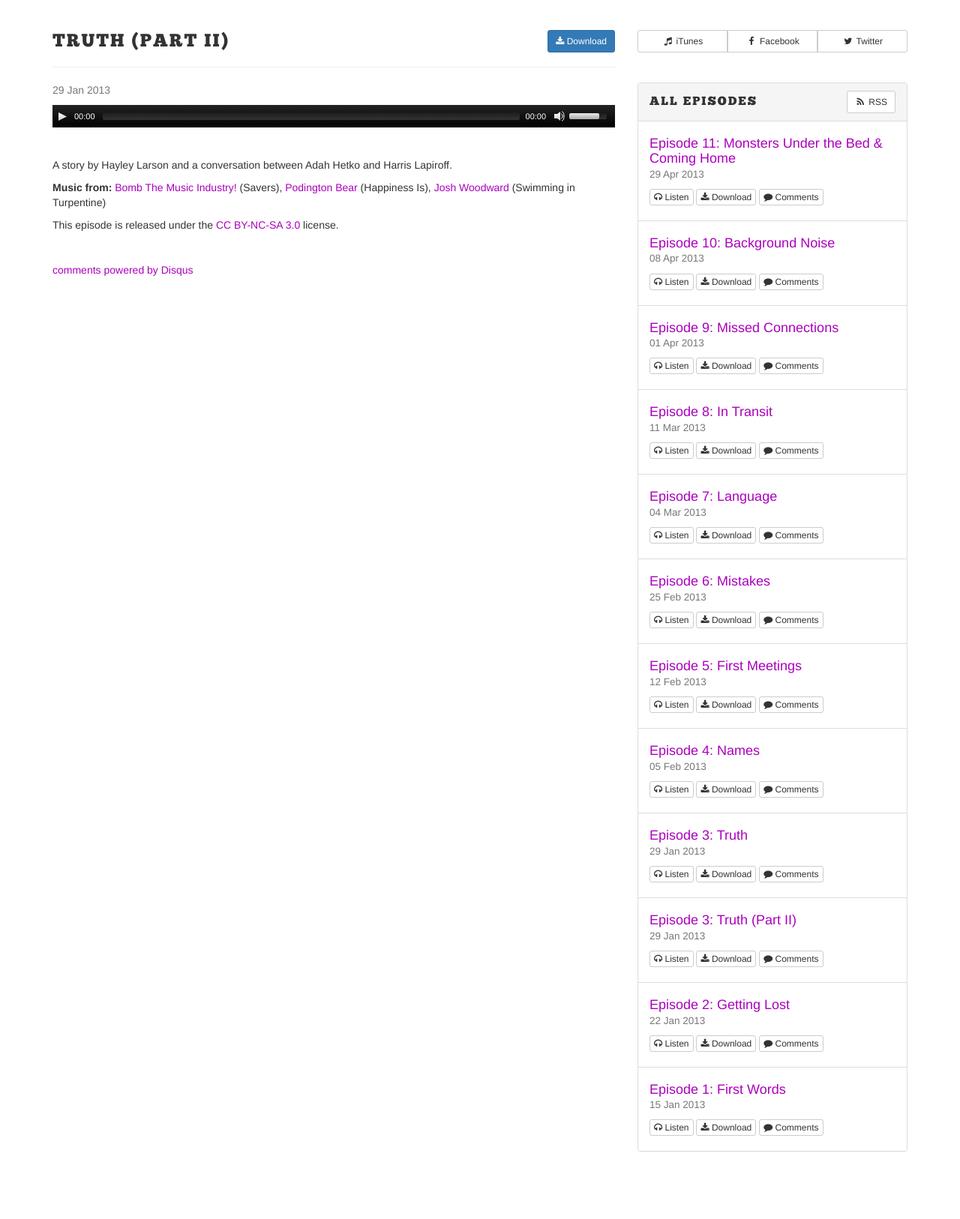
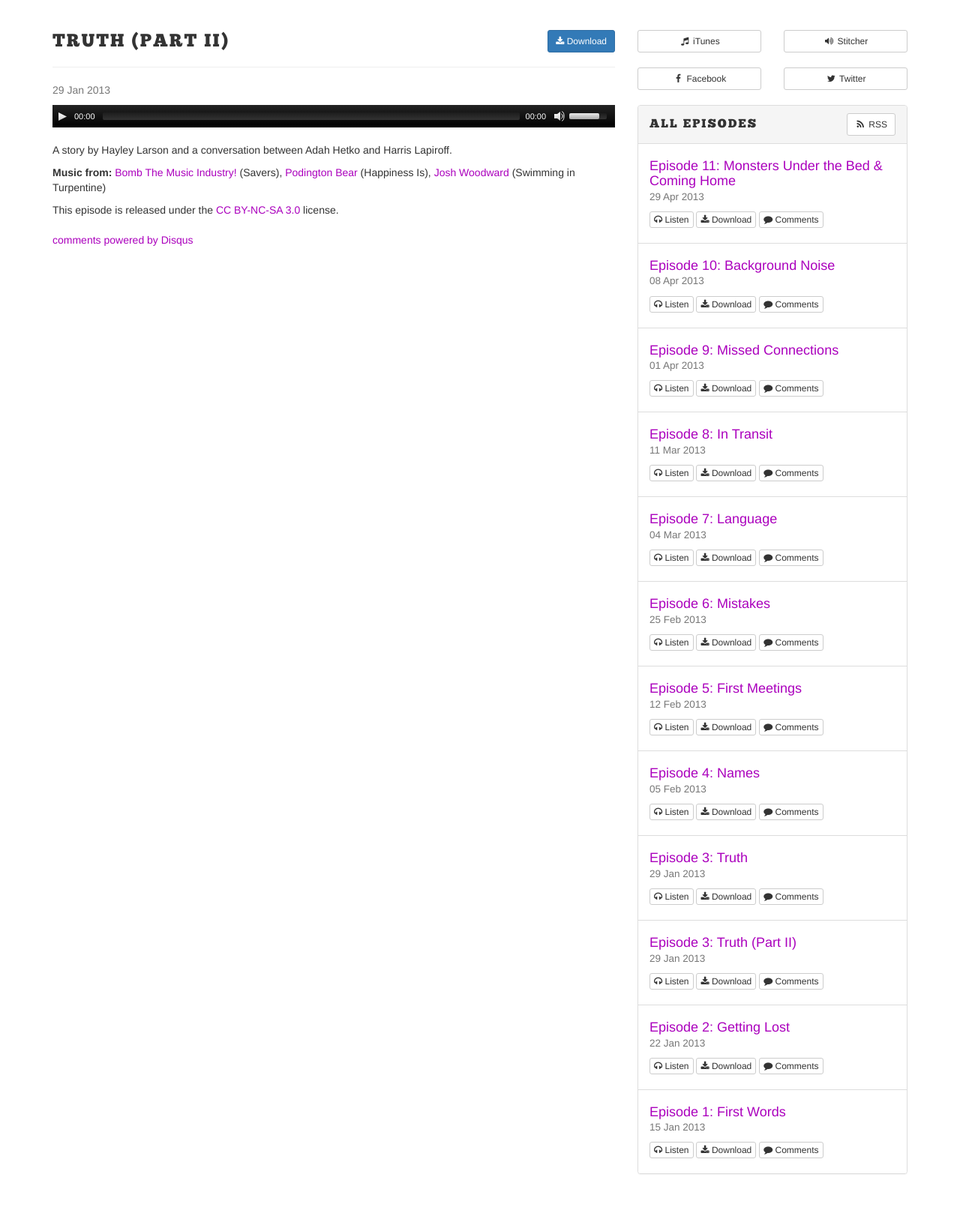
Before and after one commit to secondpage/secondpage, a Jekyll site: the page built from _posts/2013-01-29-truth-live.md, in a window 1280 px wide. Shown: the part 410-2036 px from the top of the page at 75% size. Built offline with Jekyll 4.4.1, drawn with Linux system fonts in a browser that asks for light colours; nearby versions of some CDN libraries; comment, search, counter and statistics services are not loaded.

Commit message:
No more compass. Added correct links to iTunes and stitcher.

```diff
--- a/Gemfile
+++ b/Gemfile
@@ -1,4 +1,3 @@
 source 'https://rubygems.org'
 
-gem 'compass'
 gem 'github-pages'
--- a/_layouts/two-col.html
+++ b/_layouts/two-col.html
@@ -7,15 +7,18 @@ layout: default
 		{{ content }}
 	</div>
 	<div class="col-sm-4">
-		<div class="btn-group btn-group-justified margin-trailer">
-			<div class="btn-group">
-				<a class="btn btn-sm btn-default" href="https://itunes.apple.com/us/podcast/the-second-page/id597315172?mt=2"><i class="fa fa-fw fa-music"></i> iTunes</a>
+		<div class="row">
+			<div class="col-md-6 margin-trailer">
+				<a class="btn btn-sm btn-block btn-default" href="https://itunes.apple.com/us/podcast/the-second-page/id971895818?mt=2"><i class="fa fa-fw fa-music"></i> iTunes</a>
 			</div>
-			<div class="btn-group">
-				<a class="btn btn-sm btn-default" href="http://facebook.com/secondpagestories"><i class="fa fa-fw fa-facebook"></i> Facebook</a>
+			<div class="col-md-6 margin-trailer">
+				<a class="btn btn-sm btn-block btn-default" href="http://www.stitcher.com/s?fid=62228&refid=stpr"><i class="fa fa-fw fa-volume-up"></i> Stitcher</a>
 			</div>
-			<div class="btn-group">
-				<a class="btn btn-sm btn-default" href="http://twitter.com/thesecondpage"><i class="fa fa-fw fa-twitter"></i> Twitter</a>
+			<div class="col-md-6 margin-trailer">
+				<a class="btn btn-sm btn-block btn-default" href="http://facebook.com/secondpagestories"><i class="fa fa-fw fa-facebook"></i> Facebook</a>
+			</div>
+			<div class="col-md-6 margin-trailer">
+				<a class="btn btn-sm btn-block btn-default" href="http://twitter.com/thesecondpage"><i class="fa fa-fw fa-twitter"></i> Twitter</a>
 			</div>
 		</div>
 		<div class="panel panel-default margin-trailer">
--- a/static/css/screen.css
+++ /dev/null
@@ -1 +0,0 @@
-@import url(../fonts/chunk-ostrich/stylesheet.css);h2{font-family:"Chunk";font-size:24px;line-height:30px;text-transform:uppercase;letter-spacing:2px}a{color:#AB00BD}a:hover{color:#5E0067}.margin-trailer{margin-bottom:40px}.margin-leader{margin-top:40px}.margin-leader-0{margin-top:0}#hd{padding:100px 0;background-color:#000;background-repeat:no-repeat;background-size:cover;color:#FFf;text-align:center;-webkit-font-smoothing:antialiased}#hd ::selection{background-color:#000;color:#FFF}.relativity{position:relative}.header-photo-credit{position:absolute;bottom:5px;right:10px;font-size:11px;text-transform:uppercase;letter-spacing:1px}.header-photo-credit>a{color:#FFF;font-weight:bold}.site-title{font-size:120px;line-height:120px;font-family:"Ostrich Sans";font-weight:bold}.site-title>a{color:inherit;text-decoration:none;-webkit-transition:0.35s linear all;-moz-transition:0.35s linear all;transition:0.35s linear all}.site-title>a:hover{color:inherit;text-decoration:none}.site-tagline{font-family:"Chunk";font-weight:normal;font-size:20px;line-height:40px;text-transform:uppercase;letter-spacing:2px}#bd{margin:40px 0}.description{text-align:center}.small{font-size:11px}
--- a/static/sass/screen.sass
+++ b/static/css/screen.sass
@@ -1,3 +1,6 @@
+---
+---
+
 @import ../fonts/chunk-ostrich/stylesheet.css
 
 h2
@@ -14,10 +17,10 @@ a:hover
 	color: #5E0067
 
 .margin-trailer
-	margin-bottom: 40px
+	margin-bottom: 20px
 
 .margin-leader
-	margin-top: 40px
+	margin-top: 20px
 
 .margin-leader-0
 	margin-top: 0
```
Also changed, not shown: static/config.rb (deleted, +0 -12 lines).
